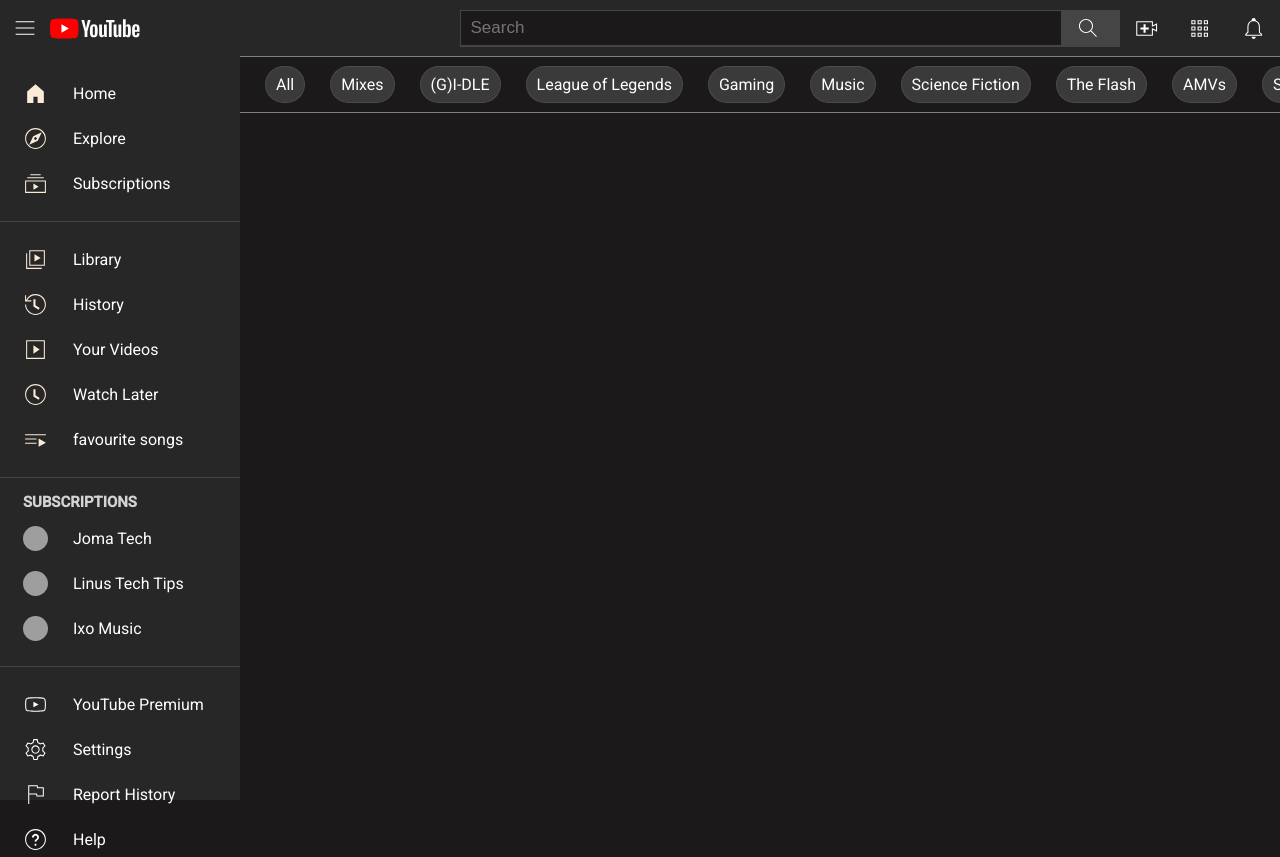
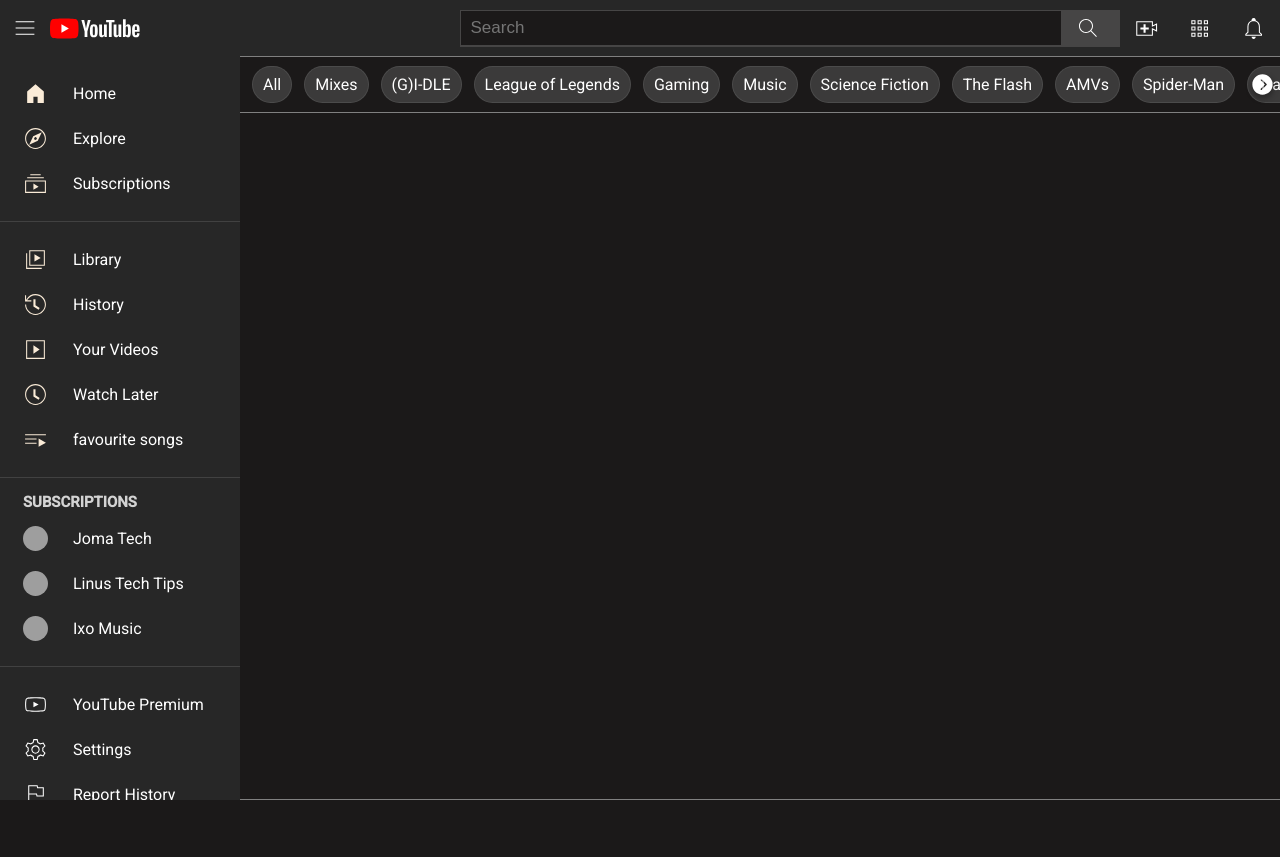
Before and after one commit to rahulpd101/youtubeFrontendClone, a React (Create React App) app: page / in a window 1280 px wide. After the commit the page ends 800 px from the top, so only its background shows below. Built offline with nearby package versions, Linux system fonts and the light colour scheme; grey boxes are pictures that could not be loaded.

Commit message:
second commit

```diff
--- a/src/App.css
+++ b/src/App.css
@@ -5,6 +5,16 @@
 
 .leftCol::-webkit-scrollbar-thumb {
 	background: gray;
+	border-radius: 12px;
+}
+
+.rightCol::-webkit-scrollbar {
+	width: 8px;
+	background: rgb(39, 39, 39);
+}
+
+.rightCol::-webkit-scrollbar-thumb {
+	background: grey;
 	border-radius: 12px;
 }
 
@@ -124,6 +134,42 @@
 	color: rgb(133, 133, 133);
 }
 
+.sliderContainer > .slider {
+	align-items: center;
+	width: calc(100vw - 240px);
+	height: 55px;
+	border-top: 1px solid grey;
+	border-bottom: 1px solid grey;
+}
+
+.slider > .sliderItem {
+	align-items: center;
+	padding-left: 10px;
+	padding-right: 10px;
+	white-space: nowrap;
+	text-overflow: ellipsis;
+	height: 35px;
+	color: white;
+	border: 1px solid rgba(93, 93, 93, 0.5);
+	border-radius: 110px;
+	margin-left: 12px;
+	background-color: rgba(93, 93, 93, 0.5);
+}
+
+.slider > .backwardCounter {
+	filter: drop-shadow(0px 3px 3px rgba(0, 0, 0, 0.4));
+	position: absolute;
+	cursor: pointer;
+	left: 5px;
+}
+
+.sliderContainer > .forwardCounter {
+	filter: drop-shadow(0px 3px 3px rgba(0, 0, 0, 0.4));
+	position: absolute;
+	cursor: pointer;
+	right: 5px;
+}
+
 .container {
 	border-bottom: 0.5px solid grey;
 }
--- a/src/App.tsx
+++ b/src/App.tsx
@@ -1,6 +1,15 @@
-import React, { MouseEvent, useEffect, useRef, useState } from "react";
+import React, { MouseEvent, MutableRefObject, useCallback, useEffect, useRef, useState } from "react";
 import "./App.css";
-import { Create, Logo, MoreOptions, NotificationBell, SearchIcon, YoutubeApps } from "./assets";
+import {
+	Create,
+	ForwardCounter,
+	Logo,
+	MoreOptions,
+	NotificationBell,
+	PreviousCounter,
+	SearchIcon,
+	YoutubeApps,
+} from "./assets";
 import { data } from "./data";
 import { sliderData } from "./data";
 
@@ -11,17 +20,36 @@
 		}
 	};
 
-	const sliderRef = useRef(null);
 	const [leftVisible, setLeftVisible] = useState(false);
 	const [rightVisible, setRightVisible] = useState(true);
+	const sliderRef: MutableRefObject<HTMLDivElement | null> = useRef(null);
 
-	// useEffect(() => {
-	// 	const currentRef = sliderRef.current;
-	// 	if (currentRef === null) return;
-	// 	else {
-	// 		const listener = currentRef.addEventListener("scroll", () => {});
-	// 	}
-	// });
+	useEffect(() => {
+		const currentRef = sliderRef.current;
+		if (!currentRef) return;
+
+		if (currentRef) {
+			currentRef.addEventListener("scroll", () => {
+				const end = currentRef.scrollWidth - currentRef.getBoundingClientRect().width - 8;
+				console.log(end);
+				setLeftVisible(currentRef.scrollLeft !== 0);
+				setRightVisible(currentRef.scrollLeft <= end);
+			});
+		}
+	}, [sliderRef]);
+
+	const moveLeft = useCallback(() => {
+		if (!sliderRef.current) return;
+		sliderRef.current.scrollLeft -= 200;
+		console.log("movedLeft");
+	}, [sliderRef]);
+
+	const moveRight = useCallback(() => {
+		if (!sliderRef.current) return;
+		sliderRef.current.scrollLeft += 200;
+		console.log("movedRight");
+	}, [sliderRef]);
+
 	return (
 		<div className="App">
 			<div className="header">
@@ -127,42 +155,41 @@
 					</div>
 					<div className="copyright">© 2021 Google LLC</div>
 				</div>
-				<div style={{ display: "flex", flexDirection: "column" }}>
+				<div className="rightCol" style={{ display: "flex", flexDirection: "column" }}>
+					<div className="sliderContainer" style={{ display: "flex", alignItems: "center" }}>
+						{leftVisible && (
+							<img onClick={moveLeft} className="backwardCounter" src={PreviousCounter} alt="Previous" />
+						)}
 						<div
+							ref={sliderRef}
 							className="slider"
 							style={{
 								display: "flex",
-							alignItems: "center",
-							width: "calc(100vw - 240px)",
-							height: "55px",
-							borderTop: "1px solid grey",
-							borderBottom: "1px solid grey",
 							}}>
-						{sliderData.map((i) => {
+							{sliderData.map((item) => {
 								return (
 									<div
+										className="sliderItem"
 										style={{
 											display: "flex",
-										alignItems: "center",
-										paddingLeft: "10px",
-										paddingRight: "10px",
-										whiteSpace: "nowrap",
-										textOverflow: "ellipsis",
-										height: "35px",
-										color: "white",
-										border: "1px solid rgba(93, 93, 93, 0.5)",
-										borderRadius: "110px",
-										marginLeft: "25px",
-										backgroundColor: "rgba(93, 93, 93, 0.5)",
 										}}>
-									{i}
+										{item}
 									</div>
 								);
 							})}
 						</div>
+						{rightVisible && (
+							<img onClick={moveRight} className="forwardCounter" src={ForwardCounter} alt="Next" />
+						)}
+					</div>
 					<div
-						className="rightCol"
-						style={{ display: "flex", height: "calc(100vh - 56px)", width: "calc(100vw - 240px)" }}>
+						className="container"
+						style={{
+							display: "flex",
+							height: "calc(100vh - 114px)",
+							width: "calc(100vw - 240px)",
+							overflowY: "hidden",
+						}}>
 						<div
 							className="videoListContainer"
 							style={{
```
Also changed, not shown: src/assets/index.ts (+19 -15 lines), src/assets/svg/chevron-back-circle.svg, src/assets/svg/chevron-forward-circle.svg. Lines whose indentation alone changed are shown as unchanged.
